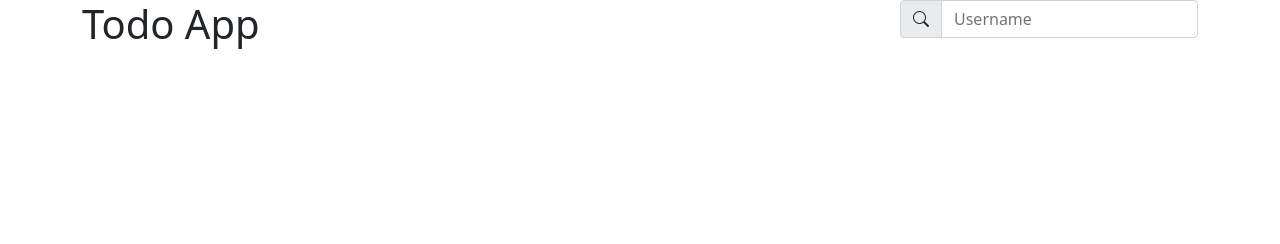
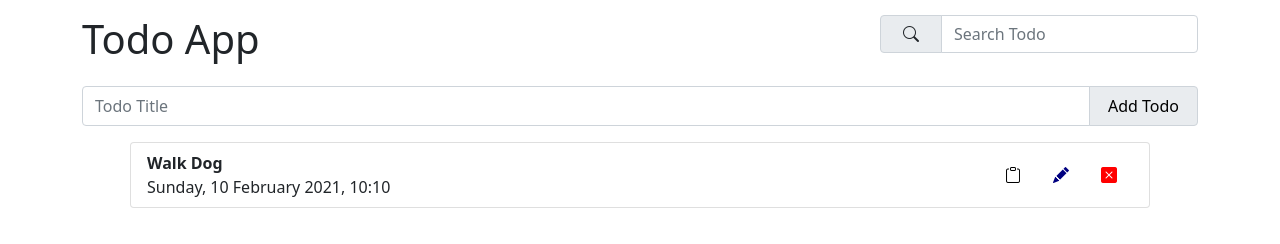
Before and after one commit to GraceFrank/todo-app, a plain HTML site: page index.html in a window 1280 px wide. Drawn offline with nearby package versions, Linux system fonts and the light colour scheme.

Commit message:
added app layout and components

```diff
--- a/index.html
+++ b/index.html
@@ -2,24 +2,72 @@
 <html>
   <head>
     <title>Todo</title>
-        <link href="https://cdn.jsdelivr.net/npm/bootstrap@5.0.2/dist/css/bootstrap.min.css" rel="stylesheet" integrity="sha384-EVSTQN3/azprG1Anm3QDgpJLIm9Nao0Yz1ztcQTwFspd3yD65VohhpuuCOmLASjC" crossorigin="anonymous">
-        <link rel="stylesheet" href="https://cdn.jsdelivr.net/npm/bootstrap-icons@1.5.0/font/bootstrap-icons.css">
-        <link href="style.css" rel="stylesheet"/>
+    <link
+      href="https://cdn.jsdelivr.net/npm/bootstrap@5.0.2/dist/css/bootstrap.min.css"
+      rel="stylesheet"
+      integrity="sha384-EVSTQN3/azprG1Anm3QDgpJLIm9Nao0Yz1ztcQTwFspd3yD65VohhpuuCOmLASjC"
+      crossorigin="anonymous"
+    />
+    <link
+      rel="stylesheet"
+      href="https://cdn.jsdelivr.net/npm/bootstrap-icons@1.5.0/font/bootstrap-icons.css"
+    />
+    <link href="style.css" rel="stylesheet" />
   </head>
   <body>
     <div class="container">
+      <!-- Header -->
       <header>
         <div class="d-flex justify-content-between">
           <h1>Todo App</h1>
+          <!-- Search -->
           <form>
             <div class="input-group flex-nowrap">
-                        <span class="input-group-text" id="addon-wrapping"><i class="bi bi-search"></i></span>
-                        <input type="text" class="form-control" placeholder="Username" aria-label="Username" aria-describedby="addon-wrapping">
+              <span class="input-group-text" id="addon-wrapping"
+                ><i class="bi bi-search"></i
+              ></span>
+              <input
+                type="text"
+                class="form-control"
+                placeholder="Search Todo"
+                aria-label="Username"
+                aria-describedby="addon-wrapping"
+              />
             </div>
           </form>
         </div>
+      </header>
+      <main>
+        <!-- Add Todo -->
+        <form>
+          <div class="input-group mb-3">
+            <input
+              type="text"
+              class="form-control"
+              placeholder="Todo Title"
+              aria-label="Recipient's username"
+              aria-describedby="basic-addon2"
+            />
+            <span class="input-group-text" id="basic-addon2"
+              ><button type="submit">Add Todo</button></span
+            >
+          </div>
+        </form>
 
-        </header>
+        <!-- Todo Items -->
+        <ul class="list-group mx-5">
+          <li class="list-group-item d-flex justify-content-between">
+            <div class="todo-item">
+              <strong>Walk Dog</strong><br />
+              <span>Sunday, 10 February 2021, 10:10</span>
+            </div>
+
+            <button title="Copy"><i class="bi bi-clipboard"></i></button>
+            <button title="Edit"><i class="bi bi-pencil-fill"></i></button>
+            <button title="Delete"><i class="bi bi-x-square-fill"></i></button>
+          </li>
+        </ul>
+      </main>
     </div>
 
     <script src="app.js"></script>
--- a/style.css
+++ b/style.css
@@ -0,0 +1,22 @@
+header {
+  margin: 15px 0px;
+}
+button {
+  background-color: Transparent;
+  background-repeat: no-repeat;
+  border: none;
+  overflow: hidden;
+  outline: none;
+}
+.todo-item {
+  flex: 1;
+}
+i {
+  margin: 0 10px;
+}
+.bi-pencil-fill {
+  color: navy;
+}
+.bi-x-square-fill {
+  color: red;
+}
```
Lines whose indentation alone changed are shown as unchanged.
